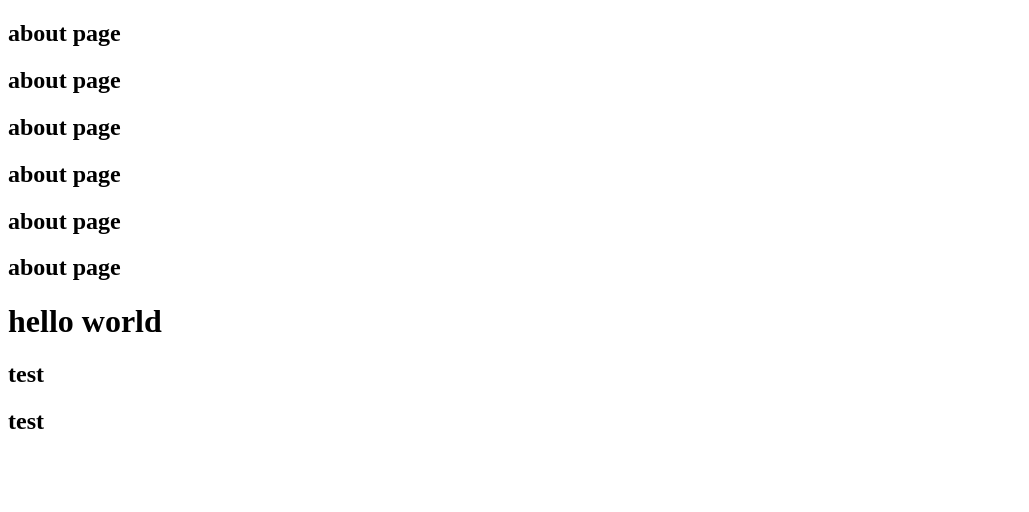
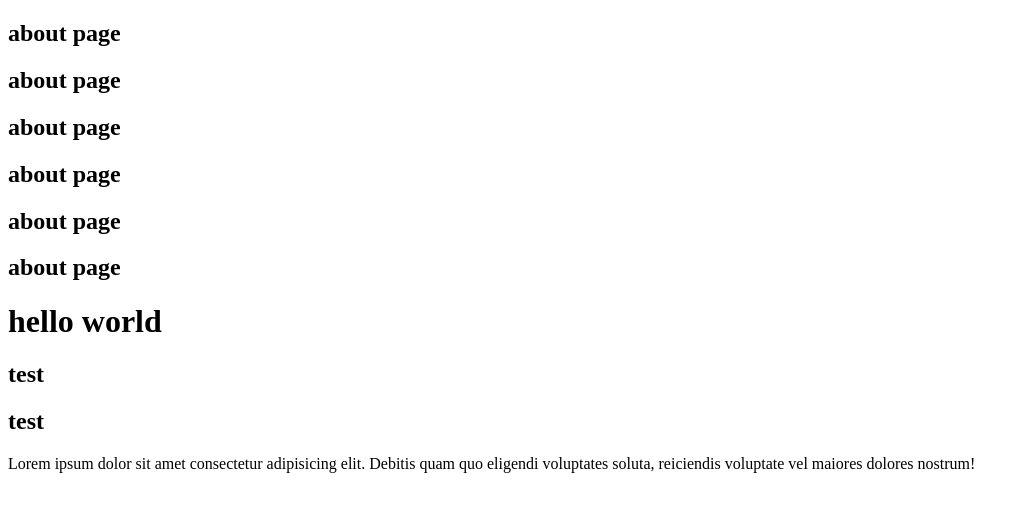
Before and after one commit to Sarunyamk/test, a website: page codecamp/git/about.html in a window 1280 px wide. Shown: the whole page, without its empty margins (0-1029 px from the left). Drawn offline with Linux system fonts and the light colour scheme.

Commit message:
add p lorem

```diff
--- a/codecamp/git/about.html
+++ b/codecamp/git/about.html
@@ -15,5 +15,6 @@
     <h1>hello world</h1>
     <h2>test</h2>
     <h2>test</h2>
+    <p>Lorem ipsum dolor sit amet consectetur adipisicing elit. Debitis quam quo eligendi voluptates soluta, reiciendis voluptate vel maiores dolores nostrum!</p>
 </body>
 </html>
```
